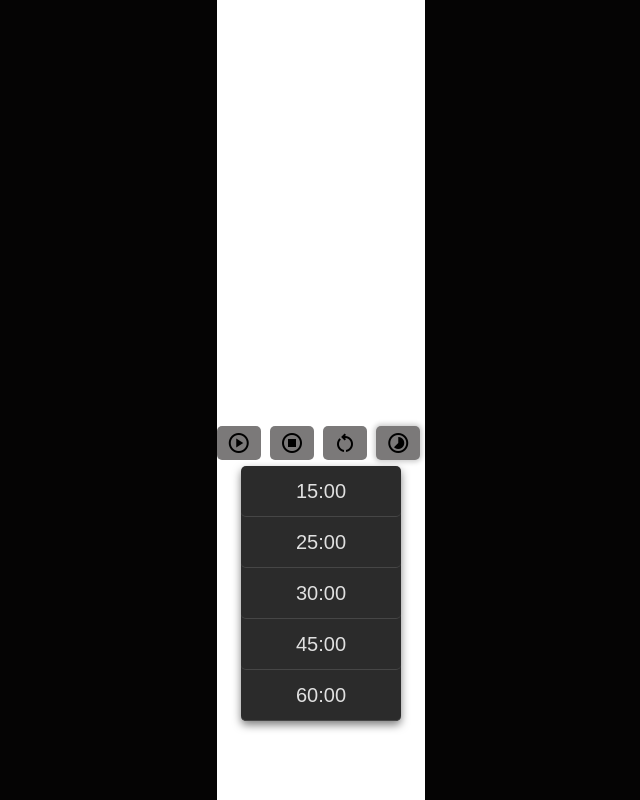
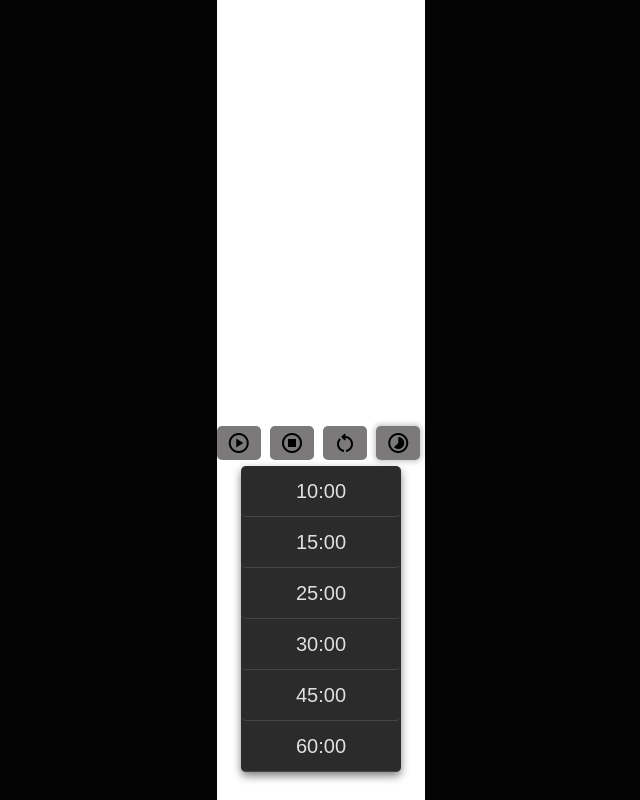
Before and after one commit to natekdg/chiru-pomodoro, a website: page chiru-main.html in a window 1280 px wide. Both pictures are taken after a click on the button "timelapse". Shown: the whole page, without its empty margins (319-959 px from the left). Drawn offline with nearby package versions, Linux system fonts and the light colour scheme; a small style sheet from the web is missing; a web font is replaced by a local one.

Commit message:
small changes
- timer folder created
- another time interval created

```diff
--- a/chiru-main.html
+++ b/chiru-main.html
@@ -32,6 +32,7 @@
             <span class="material-symbols-outlined">timelapse</span>
         </button>
         <div id="time-options" class="time-dropdown" style="display: none;">
+            <div class="time-option" data-time="10">10:00</div>
             <div class="time-option" data-time="15">15:00</div>
             <div class="time-option" data-time="25">25:00</div>
             <div class="time-option" data-time="30">30:00</div>
```
